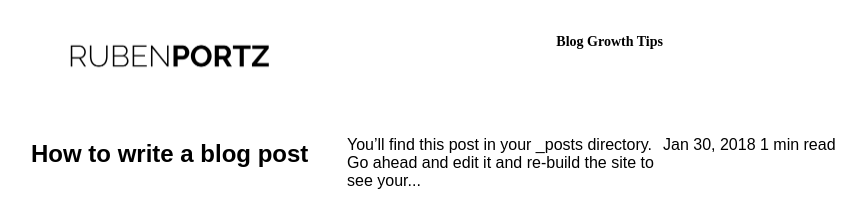
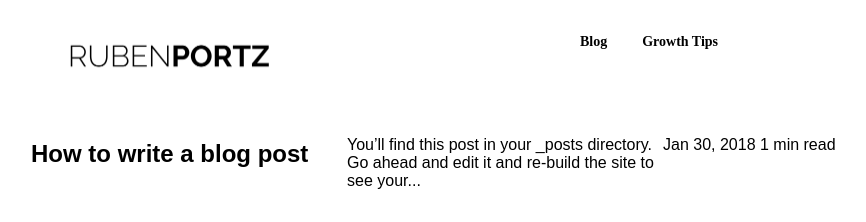
Before and after one commit to rubenportz/Ruben-Portz, a Jekyll site: the page built from index.html, in a window 1280 px wide. Shown: the top 222 px of the page, without its empty margins (135-1001 px from the left). Built offline with Jekyll 4.4.1, drawn with Linux system fonts in a browser that asks for light colours.

Commit message:
Update header.html

```diff
--- a/_includes/header.html
+++ b/_includes/header.html
@@ -32,7 +32,7 @@
   grid-column: 3;
   grid-row: 1;
   padding-top:1em;
-  align:center;
+  text-align:center;
 }
 .contact-menu {
   grid-column: 4;
@@ -61,7 +61,7 @@ a:visited {
 
 <div class="wrapper-head">
   <div class="header-logo"><img src="/images/RUBENPORTZ.png" alt="Ruben Portz Logo" style="max-width:250px;height:auto;"></div>
-  <div class="blog-menu"><a href="/blog">Blog</a> <a href="/Growth-tips">     Growth Tips</a></div>
+  <div class="blog-menu"><a href="/blog">Blog</a> &nbsp &nbsp &nbsp &nbsp &nbsp<a href="/Growth-tips">Growth Tips</a></div>
   <div class="contact-menu">{% include svg-icons.html %}</div>
 
 </header>
```
